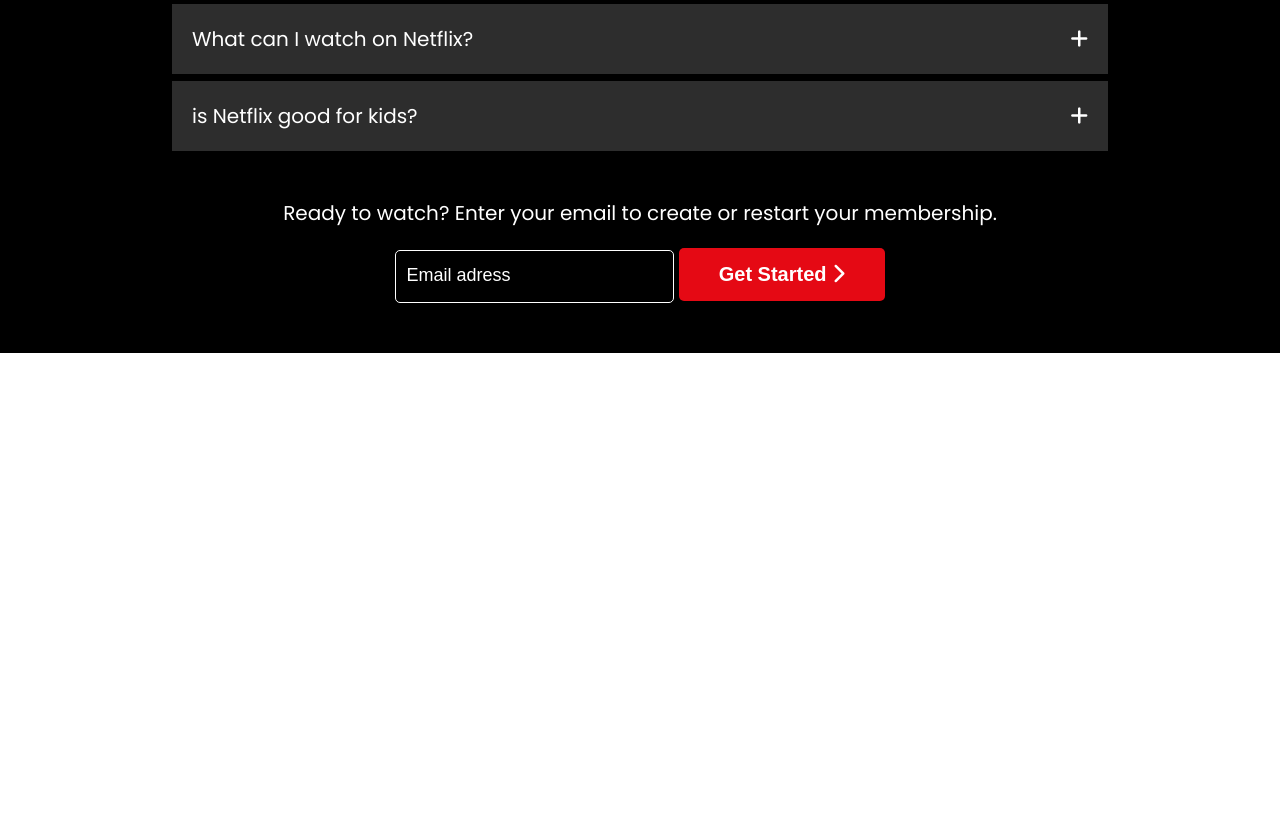
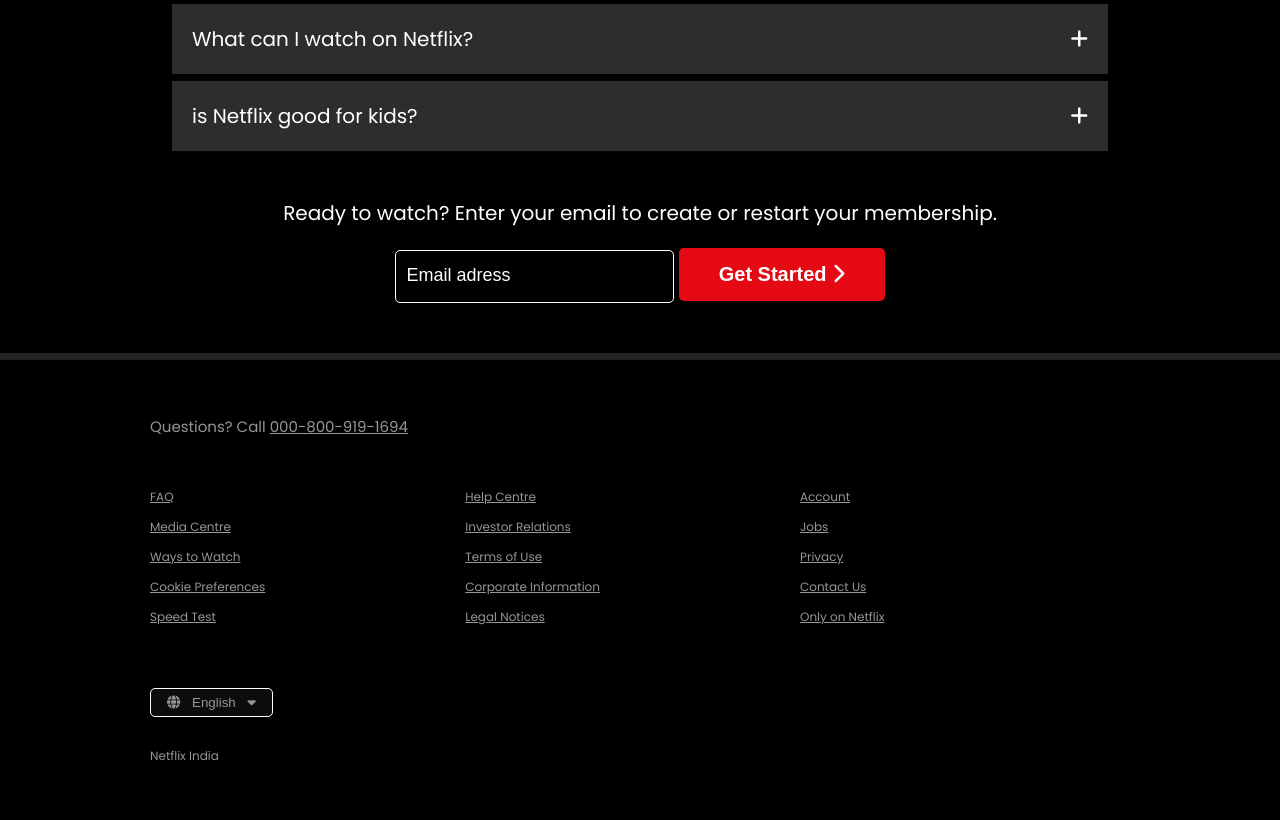
Before and after one commit to sheheemmulakkal/Netflix-clone, a plain HTML site: page index.html in a window 1280 px wide. Shown: the part 3837-4657 px from the top of the page. Before the commit the page ends 4190 px from the top, so only its background shows below. Drawn offline with Linux system fonts and the light colour scheme.

Commit message:
footer completed

```diff
--- a/index.html
+++ b/index.html
@@ -196,6 +196,56 @@
 
         <!-- FAQ section end -->
 
+        <footer>
+            <div class="qstn">
+                <p>Questions? Call <u>000-800-919-1694</u></p>
+            </div>
+
+            <div class="footer-contents">
+                <div class="footer-column">
+                    <a href="">FAQ</a>
+                    <a href="">Media Centre</a>
+                    <a href="">Ways to Watch</a>
+                    <a href="">Cookie Preferences</a>
+                    <a href="">Speed Test</a>
+                </div>
+
+                <div class="footer-column">
+                    <a href="">Help Centre</a>
+                    <a href="">Investor Relations</a>
+                    <a href="">Terms of Use</a>
+                    <a href="">Corporate Information</a>
+                    <a href="">Legal Notices</a>
+                </div>
+
+                <div class="footer-column">
+                    <a href="">Account</a>
+                    <a href="">Jobs</a>
+                    <a href="">Privacy</a>
+                    <a href="">Contact Us</a>
+                    <a href="">Only on Netflix</a>
+                </div>
+            </div>
+
+            <div class="footer-english-button">
+                <button class="enlish-button">
+                    <div>
+                        <i class="fa-solid fa-globe"></i>
+                    </div>
+                    <div>
+                        English
+                    </div>
+                    <div>
+                        <i class="fa-solid fa-caret-down"></i>
+                    </div>
+                </button>
+            </div>
+
+            <div class="footer-netflix">
+                <p>Netflix India</p>
+            </div>
+        </footer>
+
     </div>
 
 
--- a/style.css
+++ b/style.css
@@ -252,3 +252,55 @@
     justify-content: center;
     margin-bottom: 50px;
 }
+
+footer{
+    display: flex;
+    flex-direction: column;
+    justify-content: start;
+    padding-left: 150px;
+    margin-top: 7px;
+    padding-top: 55px;
+    padding-bottom: 55px;
+    background-color: black;
+    color: rgb(150, 150, 150);
+
+}
+
+.qstn p{
+    font-size: 15px;
+    margin-bottom: 50px;
+}
+
+.qstn u{
+    cursor: pointer;
+}
+
+.footer-contents{
+    display: flex;
+    flex-direction: row;
+    align-items: center;
+    margin-bottom: 50px;
+}
+
+.footer-column{
+    display: flex;
+    flex-direction: column;
+    text-align:left ;
+    margin-right: 200px;
+}
+
+.footer-column a{
+    color: rgb(150, 150, 150);
+    font-size: 12px;
+    margin-bottom: 12px;
+}
+
+.footer-english-button button{
+    color: rgb(150, 150, 150);
+    background-color:rgb(12, 12, 12) ;
+    margin-bottom: 30px;
+}
+
+.footer-netflix p{
+    font-size: 12px;
+}
```
